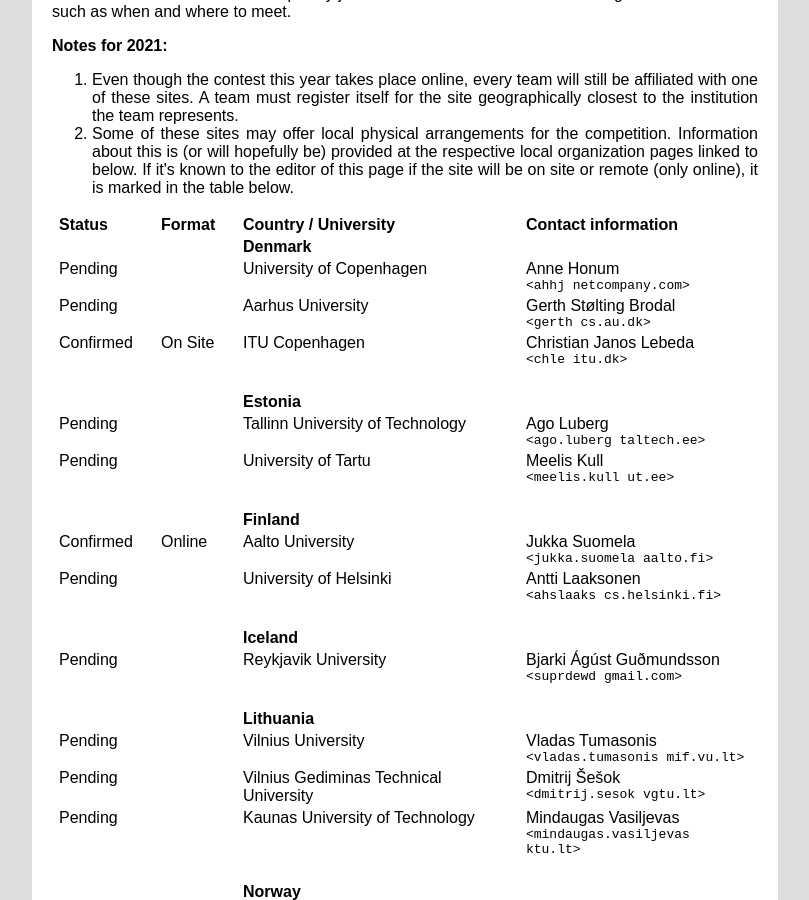
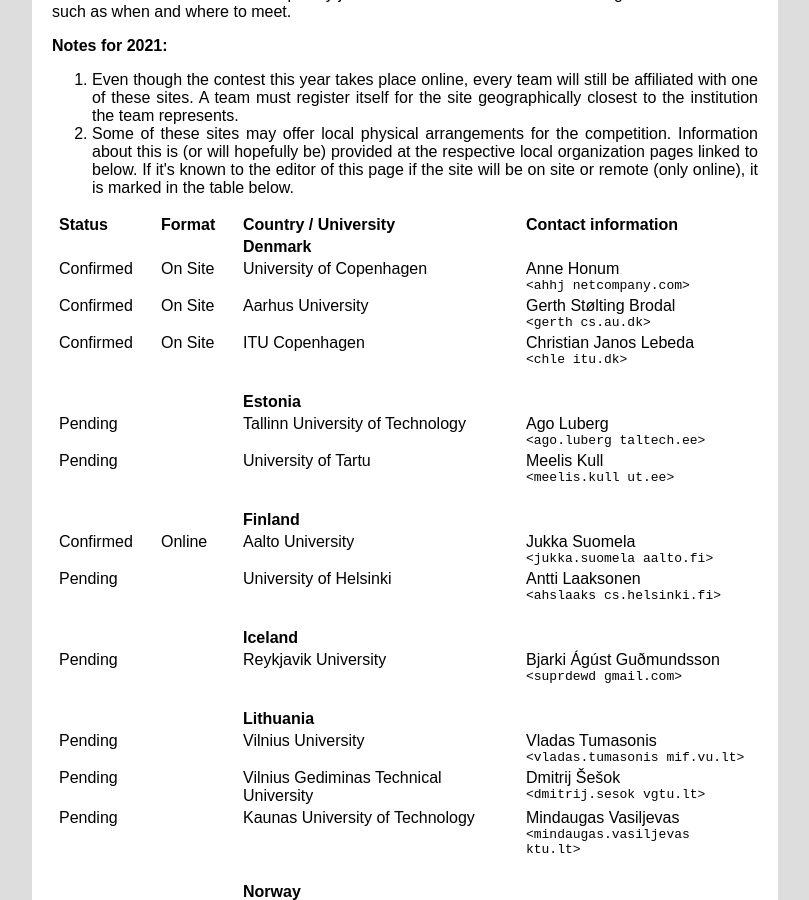
Before and after one commit to icpc/ncpc-web, a Jekyll site: the page built from ncpc2021/index.html, in a window 1280 px wide and 900 px high, scrolled down 980 px. Shown: the whole window, without its empty margins (235-1044 px from the left). Built offline with Jekyll 4.4.1, drawn with Linux system fonts in a browser that asks for light colours.

Commit message:
[ncpc2021] confirm University of Copenhagen and Aarhus University

```diff
--- a/_data/ncpc2021sites.yml
+++ b/_data/ncpc2021sites.yml
@@ -3,11 +3,15 @@
   - name : University of Copenhagen
     contact: Anne Honum
     email : 'ahhj netcompany.com'
-    confirmed: false
+    confirmed: true
+    contestType: On Site
+
   - name : Aarhus University
     contact: Gerth Stølting Brodal
     email : 'gerth cs.au.dk'
-    confirmed: false
+    confirmed: true
+    contestType: On Site
+
   - name : ITU Copenhagen
     contact: Christian Janos Lebeda
     email : 'chle itu.dk'
```
